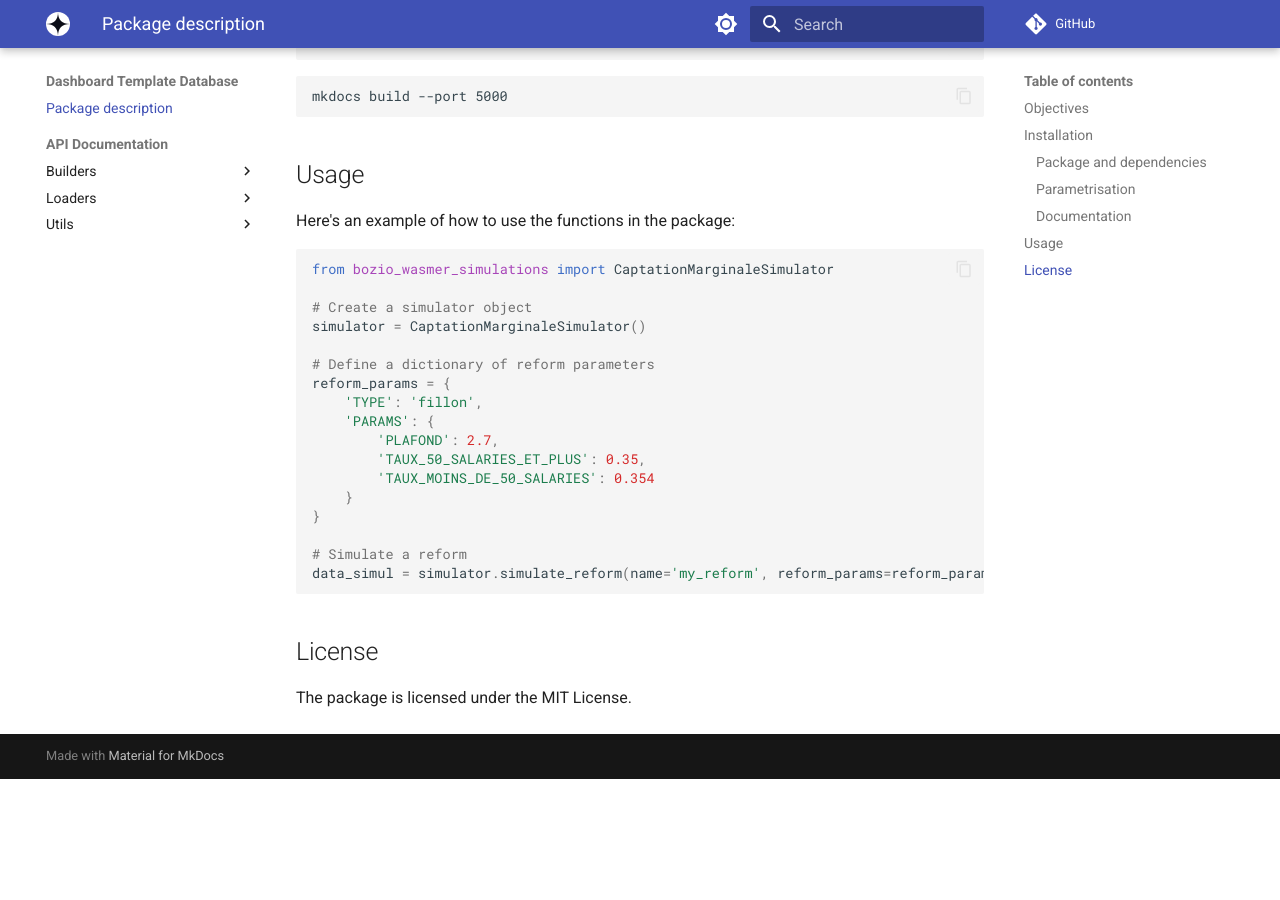
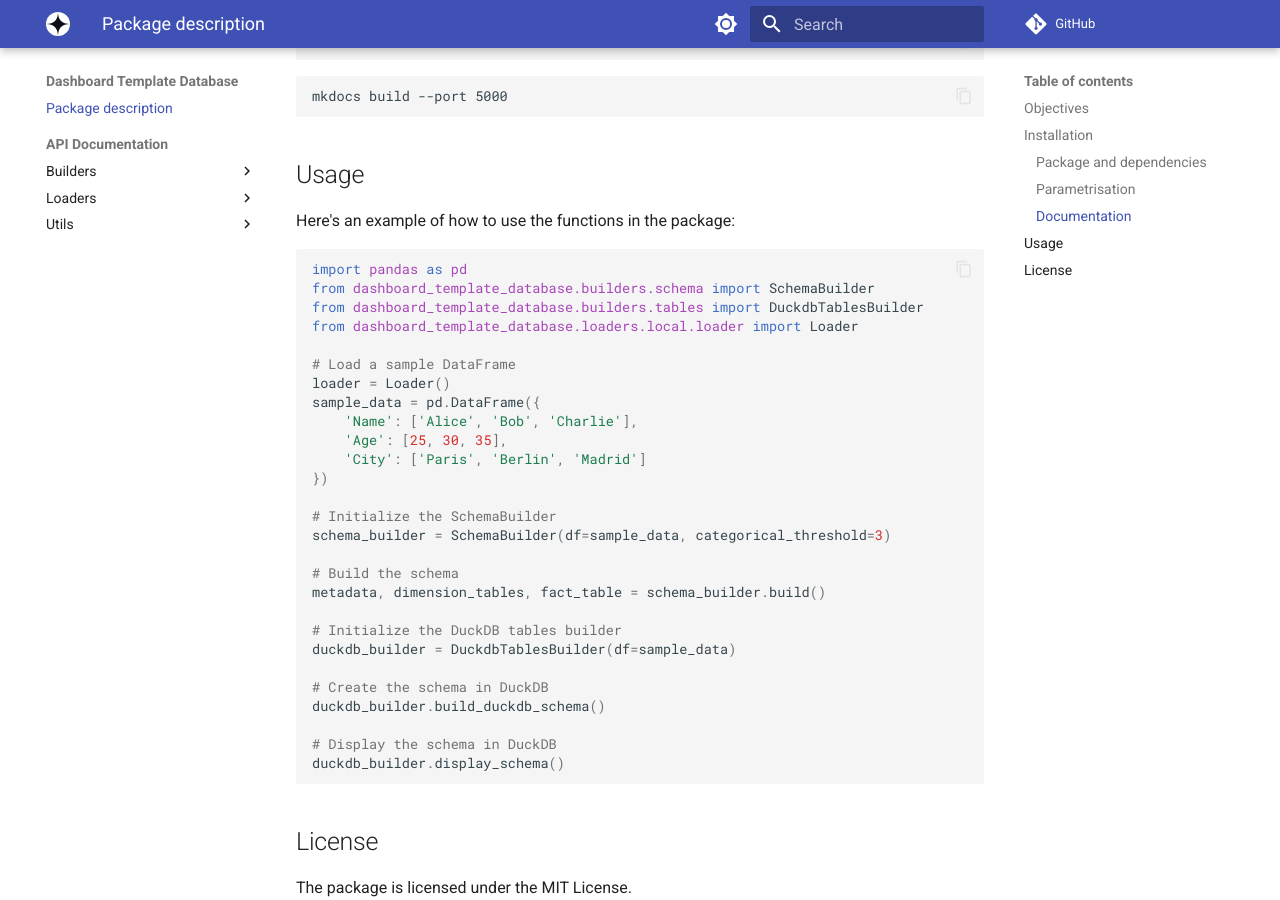
Before and after one commit to qbolliet/dashboard-template-database, an MkDocs documentation site: the page built from docs/index.md, in a window 1280 px wide and 900 px high, scrolled down 1590 px. Built offline with MkDocs 1.6.1 and Material for MkDocs 9.7.7, drawn with Linux system fonts in a browser that asks for light colours; comment, search, counter and statistics services are not loaded; before the commit the page ends 2369 px from its top, so only the background shows below that.

Commit message:
(doc) add usage example

````diff
--- a/docs/index.md
+++ b/docs/index.md
@@ -53,23 +53,33 @@ mkdocs build --port 5000
 Here's an example of how to use the functions in the package:
 
 ```python
-from bozio_wasmer_simulations import CaptationMarginaleSimulator
+import pandas as pd
+from dashboard_template_database.builders.schema import SchemaBuilder
+from dashboard_template_database.builders.tables import DuckdbTablesBuilder
+from dashboard_template_database.loaders.local.loader import Loader
 
-# Create a simulator object
-simulator = CaptationMarginaleSimulator()
+# Load a sample DataFrame
+loader = Loader()
+sample_data = pd.DataFrame({
+    'Name': ['Alice', 'Bob', 'Charlie'],
+    'Age': [25, 30, 35],
+    'City': ['Paris', 'Berlin', 'Madrid']
+})
 
-# Define a dictionary of reform parameters
-reform_params = {
-    'TYPE': 'fillon',
-    'PARAMS': {
-        'PLAFOND': 2.7,
-        'TAUX_50_SALARIES_ET_PLUS': 0.35,
-        'TAUX_MOINS_DE_50_SALARIES': 0.354
-    }
-}
+# Initialize the SchemaBuilder
+schema_builder = SchemaBuilder(df=sample_data, categorical_threshold=3)
 
-# Simulate a reform
-data_simul = simulator.simulate_reform(name='my_reform', reform_params=reform_params, year=2022, simulation_step_smic=0.1, simulation_max_smic=4)
+# Build the schema
+metadata, dimension_tables, fact_table = schema_builder.build()
+
+# Initialize the DuckDB tables builder
+duckdb_builder = DuckdbTablesBuilder(df=sample_data)
+
+# Create the schema in DuckDB
+duckdb_builder.build_duckdb_schema()
+
+# Display the schema in DuckDB
+duckdb_builder.display_schema()
 ```
 
 ## License
````
Also changed, not shown: README.md (+24 -14 lines).
